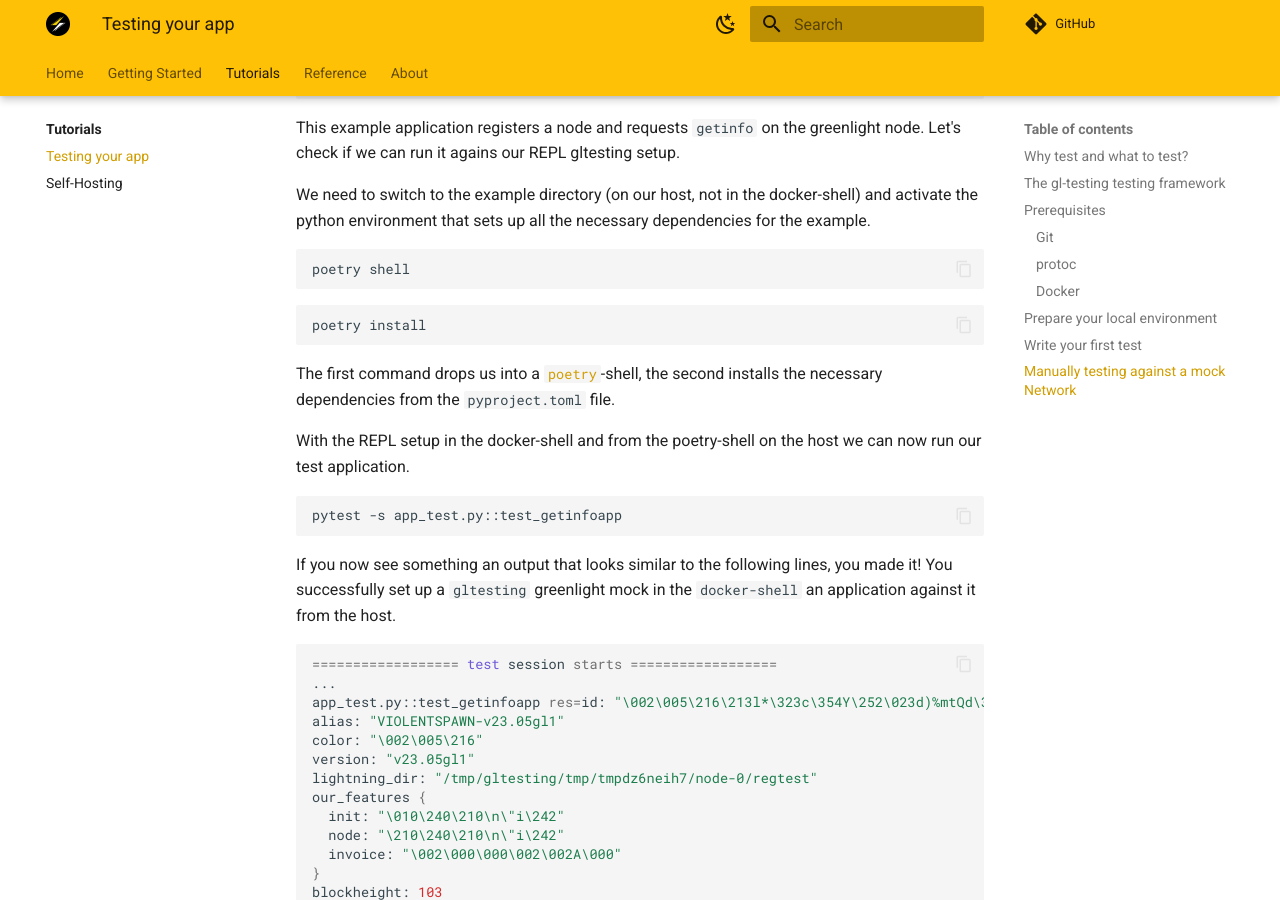
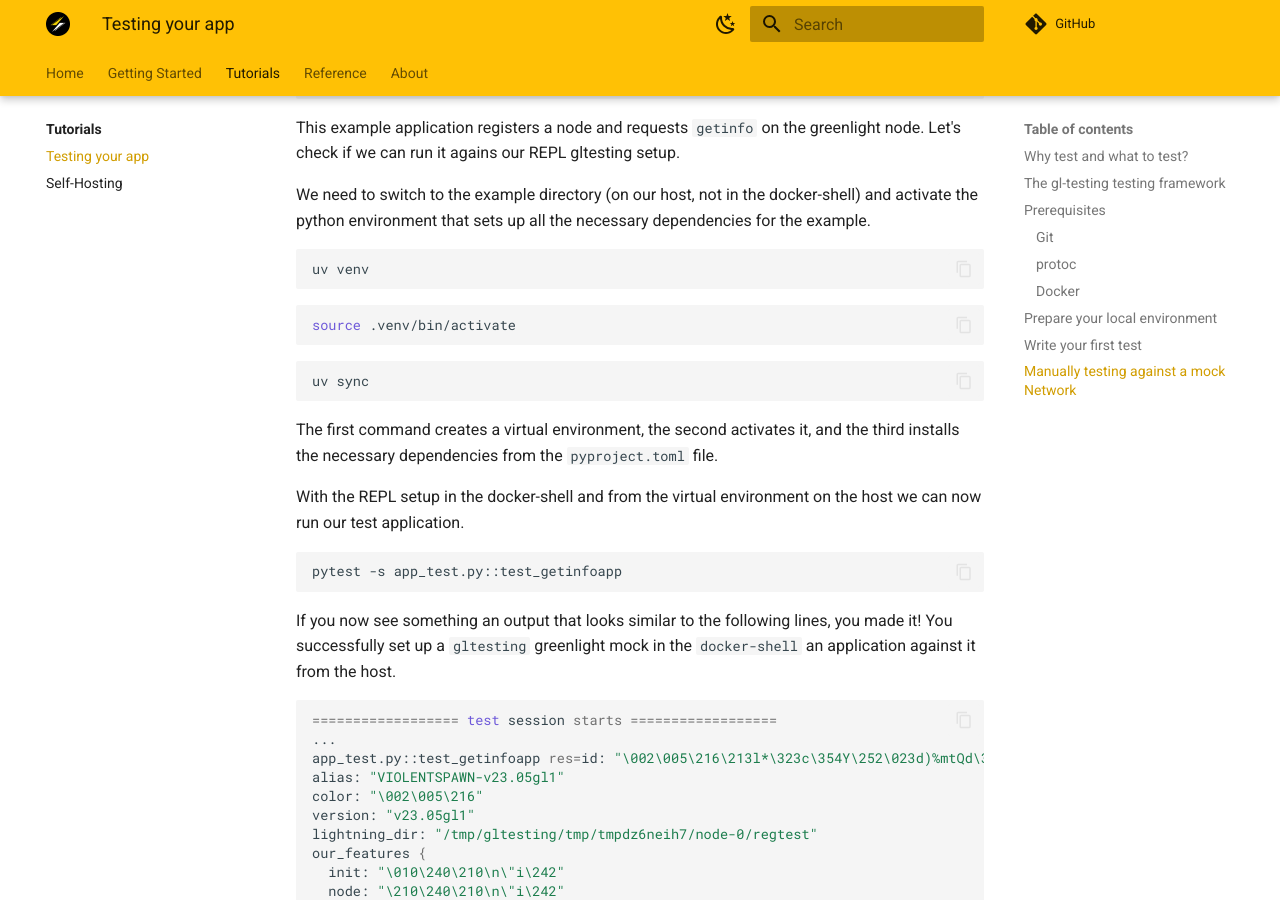
Before and after one commit to Blockstream/greenlight, an MkDocs documentation site: the page built from docs/src/tutorials/testing.md, in a window 1280 px wide and 900 px high, scrolled down 12921 px. Built offline with MkDocs 1.6.1 and Material for MkDocs 9.7.7, drawn with Linux system fonts in a browser that asks for light colours; plug-ins that fetch from the network failed and are left out; comment, search, counter and statistics services are not loaded; some of the changed text lies outside the part shown.

Commit message:
Switch to uv for pipelines

````diff
--- a/docs/src/tutorials/testing.md
+++ b/docs/src/tutorials/testing.md
@@ -228,7 +228,7 @@ integrated rpc client that we can use to fund the `l2` node with
 !!! tip "Tip: Use your IDEs autocompletion"
 	If you want to use the __autocompletion__ features of your IDE you
 	need to select the python interpreter form the environment set by
-	poetry in `libs/gl-testing`. You can then import the classes from
+	uv in `libs/gl-testing`. You can then import the classes from
 	the fixtures and annotate the fixtures with its types.
 	e.g.
 	``` { .python .no-copy }
@@ -661,17 +661,21 @@ the necessary dependencies for the
 example.
 
 ```bash
-poetry shell
+uv venv
 ```
 
 ```bash
-poetry install
+source .venv/bin/activate
 ```
 
-The first command drops us into a [`poetry`][poetry]-shell, the second
+```bash
+uv sync
+```
+
+The first command creates a virtual environment, the second activates it, and the third
 installs the necessary dependencies from the `pyproject.toml` file.
 
-With the REPL setup in the docker-shell and from the poetry-shell on
+With the REPL setup in the docker-shell and from the virtual environment on
 the host we can now run our test application.
 
 ```bash
@@ -724,6 +728,5 @@ trigger a shutdown.
 [gl-testing-diff]: https://github.com/Blockstream/greenlight/tree/main/libs/gl-testing#differences-between-greenlight-and-gl-testing
 [stickers]: https://store.blockstream.com/product/sticker-bundle/
 [repl]: https://en.wikipedia.org/wiki/Read%E2%80%93eval%E2%80%93print_loop
-[poetry]: https://python-poetry.org
 [grpc]: https://grpc.io/
 [protoc]: https://grpc.io/docs/protoc-installation/
````
Also changed, not shown: docs/README.md (+2 -2 lines), 6 other files.
